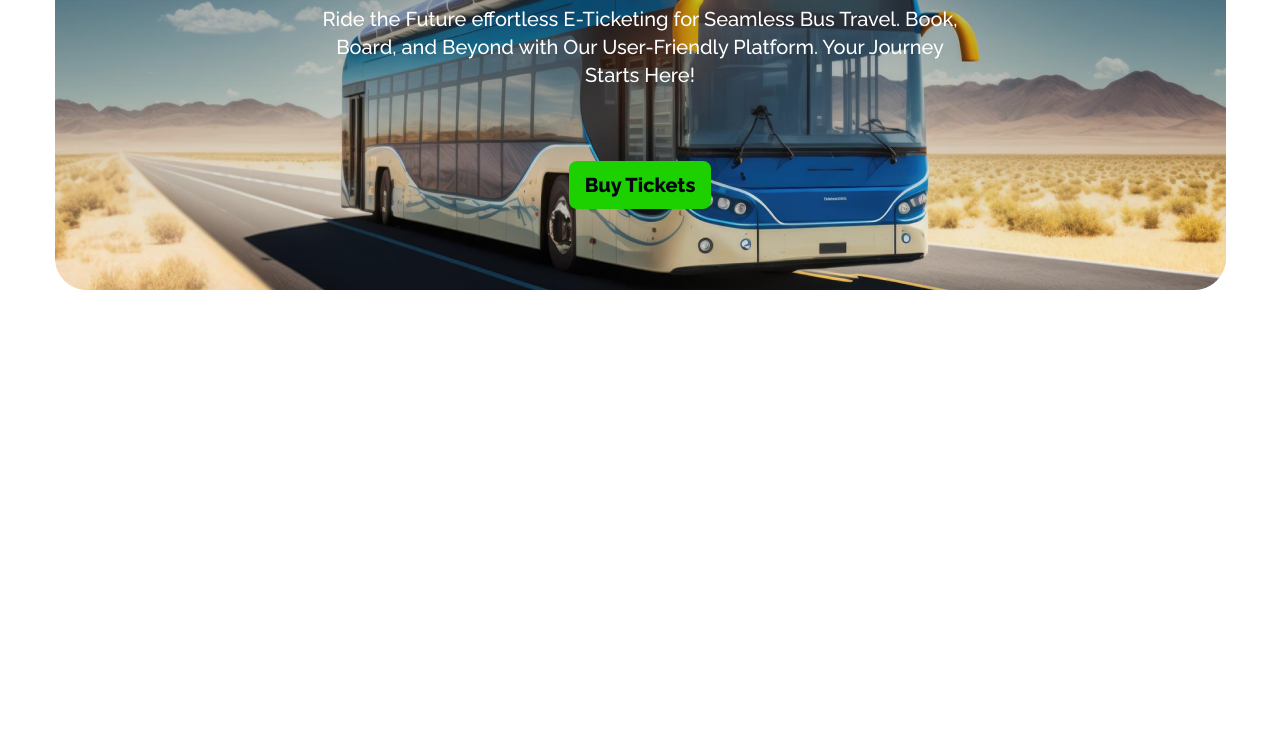
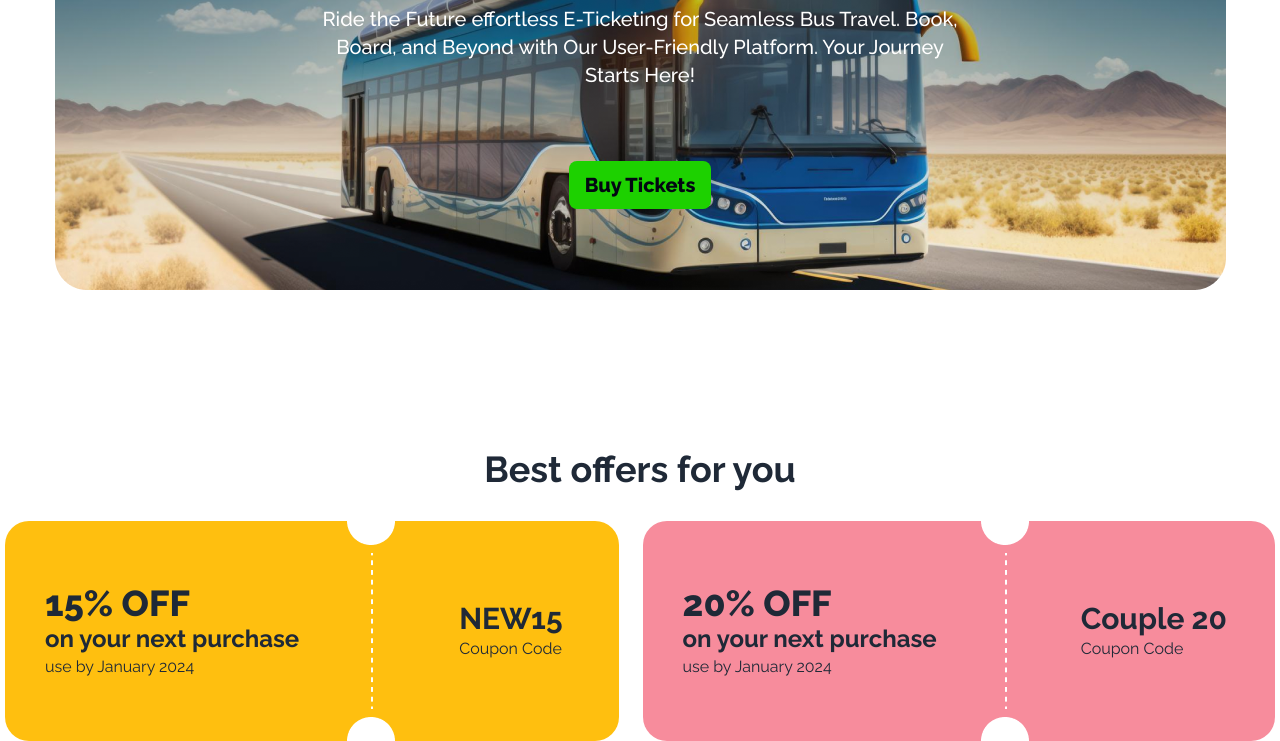
Before and after one commit to ahmed-niaz/ticketXpress, a plain HTML site: page index.html in a window 1280 px wide. Shown: the part 463-1204 px from the top of the page. Before the commit the page ends 800 px from the top, so only its background shows below. Drawn offline with nearby package versions, Linux system fonts and the light colour scheme.

Commit message:
complete the offer section

```diff
--- a/index.html
+++ b/index.html
@@ -78,7 +78,7 @@
     </header>
     <main class="container mx-auto">
       <section
-        style="background-image: url(./assets/images/bannerHigh.png)"
+        style="background-image: url(./assets/images/banner.png)"
         class="flex flex-col justify-center items-center bg-no-repeat bg-center rounded-2xl mt-2 lg:mt-14 object-coverlg:object-fill w-11/12 lg:w-full mx-auto"
       >
         <h1
@@ -104,6 +104,38 @@
           Buy Tickets
         </button>
       </section>
+      <section class="mt-8 lg:mt-32 w-11/12 mx-auto lg:w-full">
+        <h2 class="text-center text-2xl lg:text-4xl font-bold mb-8">Best offers for you</h2>
+        <div class="flex justify-center gap-6 flex-col lg:flex-row">
+          <div class="bg-[#FFBF0F] flex flex-row justify-between items-center rounded-3xl">
+            <div class="mx-2 lg:mx-10">
+              <h2 class="text-xl lg:text-4xl font-extrabold">15% OFF</h2>
+              <h2 class="text-sm lg:text-2xl font-bold">on your next purchase</h2>
+              <h2>use by January 2024</h2>
+            </div>
+            <div class="lg:mx-2">
+              <img src="./assets/images/cupon-devider.png" alt="" />
+            </div>
+            <div class="mx-1 lg:mx-14">
+              <h2 class="text-xl lg:text-3xl font-extrabold lg:font-bold">NEW15</h2>
+              <h2>Coupon Code</h2>
+            </div>
+          </div>
+          <div class="bg-[#F78C9C] flex flex-row justify-between items-center rounded-3xl">
+            <div class="mx-2 lg:mx-10">
+                <h2 class="text-xl lg:text-4xl font-extrabold">20% OFF</h2>
+                <h2 class="text-sm lg:text-2xl font-bold">on your next purchase</h2>
+                <h2>use by January 2024</h2>
+              </div>
+            <div class="lg:mx-1">
+              <img src="./assets/images/cupon-devider.png" alt="" />
+            </div>
+            <div class="mx-1 lg:mx-12">
+                <h2 class="text-xl lg:text-3xl font-extrabold lg:font-bold">Couple 20</h2>
+                <h2>Coupon Code</h2>
+              </div>
+          </div>
+      </section>
     </main>
   </body>
 </html>
```
Also changed, not shown: assets/images/bannerHigh.png (deleted).
